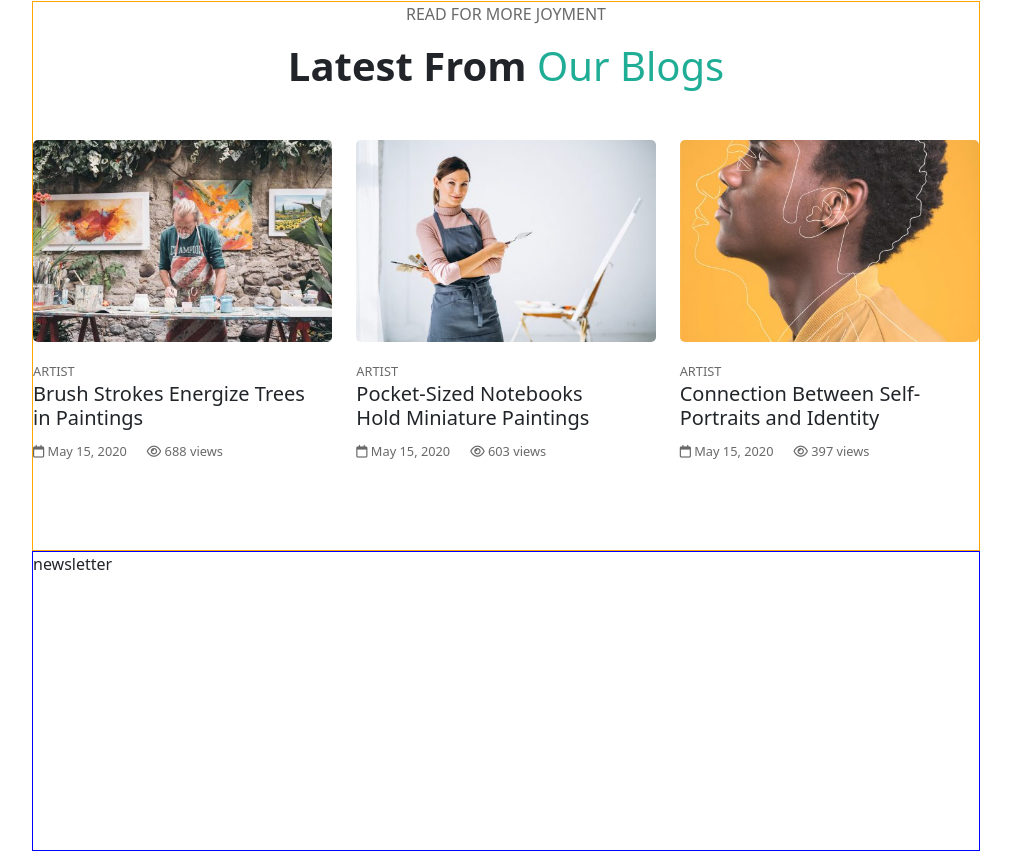
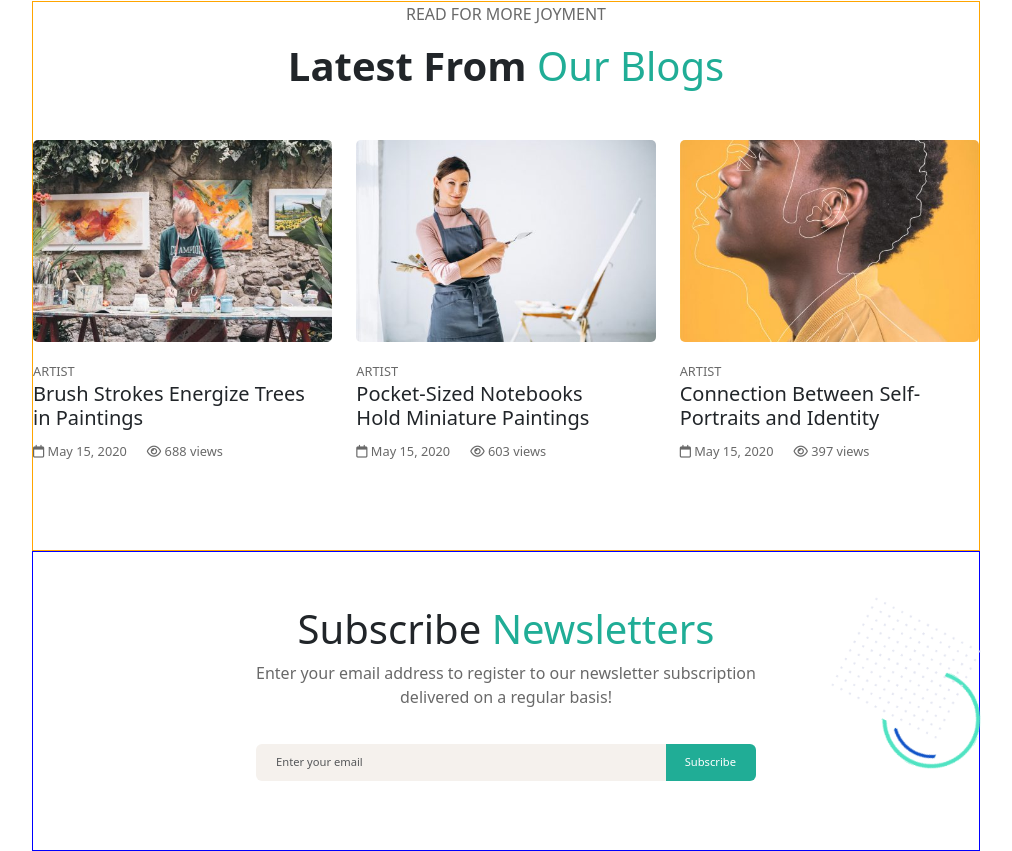
Before and after one commit to VeronicaFontana/proj-html-vuejs, a Vue app: page / in a window 1280 px wide. Shown: the part 3381-4232 px from the top of the page, without its empty margins (134-1146 px from the left). Built offline with nearby package versions, Linux system fonts and the light colour scheme.

Commit message:
[ADD] Newsletter

```diff
--- a/src/components/Main.vue
+++ b/src/components/Main.vue
@@ -6,6 +6,7 @@ import Skills from './partials/Skills.vue';
 import Transform from './partials/Transform.vue';
 import Statistics from './partials/Statistics.vue';
 import Blog from './partials/Blog.vue';
+import Newsletter from './partials/Newsletter.vue';
 
 export default {
   name:"Main",
@@ -20,7 +21,8 @@ export default {
     Skills,
     Transform,
     Statistics,
-    Blog
+    Blog,
+    Newsletter
   }
 }
 </script>
@@ -56,7 +58,7 @@ export default {
         <Blog />
       </div>
       <div class="newsletter">
-        newsletter
+        <Newsletter />
       </div>
     </section>
   </main>
@@ -97,6 +99,9 @@ export default {
   .newsletter{
     height: 300px;
     border: 1px solid blue;
+    display: flex;
+    align-items: center;
+    justify-content: center;
   }
 }
 
--- /dev/null
+++ b/src/components/partials/Newsletter.vue
@@ -0,0 +1,70 @@
+<script>
+export default {
+  name:"Newsletter"
+}
+</script>
+
+<template>
+  <div class="news">
+    <h1>Subscribe <span>Newsletters</span></h1>
+    <p>Enter your email address to register to our newsletter subscription delivered on a regular basis!</p>
+    <div class="input-group mb-3">
+      <input type="text" class="form-control" placeholder="Enter your email" aria-label="email" aria-describedby="basic-addon2">
+      <span class="input-group-text" id="basic-addon2">Subscribe</span>
+    </div>
+    <img class="round" src="../../../public/maxcoach-shape-02.png" alt="">
+    <img class="point" src="../../../public/maxcoach-shape-09.png" alt="">
+  </div>
+</template>
+
+<style lang="scss" scoped>
+@use "../../scss/partials/variables" as *;
+
+.news{
+  position: relative;
+  max-width: 500px;
+  display: flex;
+  flex-direction: column;
+  text-align: center;
+  h1{
+    span{
+      color: $text-color;
+    }
+  }
+  p{
+    margin-bottom: 35px;
+    color: $role-color;
+  }
+  .input-group{
+    font-size: 0.7rem;
+    .input-group-text{
+      font-size: 0.7rem;
+      color: white;
+      background-color: $text-color;
+      padding: 10px 20px;
+      border: none;
+    }
+    .form-control{
+      padding: 10px 20px;
+      font-size: 0.7rem;
+      color: $role-color;
+      background-color: $svg-color;
+      border: none;
+    }
+  }
+  img{
+    position: absolute;
+  }
+  .round{
+    width: 100px;
+    left: 125%;
+    top: 35%;
+  }
+  .point{
+    width: 150px;
+    left: 115%;
+    bottom: 30%;
+  }
+}
+
+</style>
```
